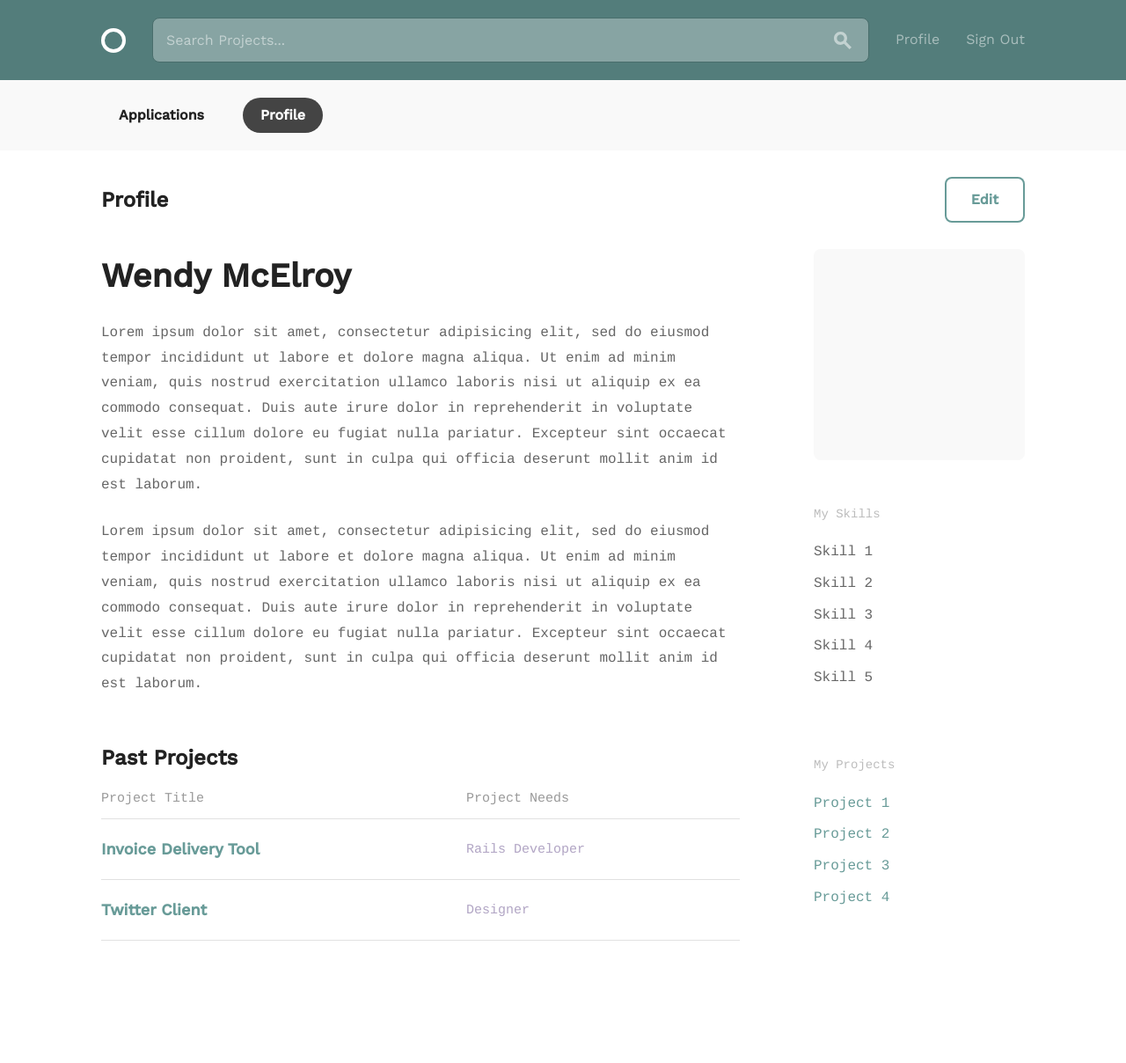
After one commit to AaronMillOro/social_team_builder_django, a Django app: page /teams/profile/ in a window 1280 px wide. The commit adds this page. Shown: the whole page at 88% size. Run offline with Django 3.2, Linux system fonts and the light colour scheme; a user stored in the database is signed in.

Commit message:
ADD: Signals to instanciate Profile when auth.User is registered CODE: Profile_edit form , view and URL

```diff
--- /dev/null
+++ b/team_builder/teams/templates/profile.html
@@ -0,0 +1,92 @@
+{% extends "layout.html" %}
+
+{% block content %}
+
+  <div class="circle--actions--bar">
+    <nav class="bounds">
+      <ul class="circle--pill--list">
+        <li><a href="applications.html">Applications</a></li>
+        <li><a class="selected" href="profile.html">Profile</a></li>
+      </ul>
+    </nav>
+  </div>
+
+  <div class="bounds circle--page">
+    <div class="circle--page--header circle--fluid">
+      <div class="circle--fluid--cell circle--fluid--primary">
+        <h2>Profile</h2>
+      </div>
+      <div class="circle--fluid--cell circle--fluid--secondary">
+        <a class="button icon-on-left" href="profile_edit.html">Edit</a>
+      </div>
+    </div>
+
+    <div class="grid-70">
+      <h1>Wendy McElroy</h1>
+      <div class="circle--article--body">
+        <p>Lorem ipsum dolor sit amet, consectetur adipisicing elit, sed do eiusmod tempor incididunt ut labore et dolore magna aliqua. Ut enim ad minim veniam, quis nostrud exercitation ullamco laboris nisi ut aliquip ex ea commodo consequat. Duis aute irure dolor in reprehenderit in voluptate velit esse cillum dolore eu fugiat nulla pariatur. Excepteur sint occaecat cupidatat non proident, sunt in culpa qui officia deserunt mollit anim id est laborum.</p>
+
+        <p>Lorem ipsum dolor sit amet, consectetur adipisicing elit, sed do eiusmod tempor incididunt ut labore et dolore magna aliqua. Ut enim ad minim veniam, quis nostrud exercitation ullamco laboris nisi ut aliquip ex ea commodo consequat. Duis aute irure dolor in reprehenderit in voluptate velit esse cillum dolore eu fugiat nulla pariatur. Excepteur sint occaecat cupidatat non proident, sunt in culpa qui officia deserunt mollit anim id est laborum.</p>
+      </div>
+
+      <h2>Past Projects</h2>
+      <table class="u-full-width circle--table">
+        <thead>
+          <tr>
+            <th>Project Title</th>
+            <th class="circle--cell--right">Project Needs</th>
+          </tr>
+        </thead>
+        <tbody>
+          <tr class="clickable-row" data-href="project.html">
+            <td>
+              <h3>Invoice Delivery Tool</h3>
+            </td>
+            <td class="circle--cell--right">
+              <span class="secondary-label">Rails Developer</span>
+            </td>
+          </tr>
+          <tr class="clickable-row" data-href="project.html">
+            <td>
+              <h3>Twitter Client</h3>
+            </td>
+            <td class="circle--cell--right">
+              <span class="secondary-label">Designer</span>
+            </td>
+          </tr>
+        </tbody>
+      </table>
+    </div>
+
+    <div class="grid-25 grid-push-5">
+
+      <div class="circle--secondary--module">
+        <div class="circle--primary--avatar">
+
+        </div>
+      </div>
+
+      <div class="circle--secondary--module">
+        <h4>My Skills</h4>
+        <ul class="unloaded">
+          <li>Skill 1</li>
+          <li>Skill 2</li>
+          <li>Skill 3</li>
+          <li>Skill 4</li>
+          <li>Skill 5</li>
+        </ul>
+      </div>
+
+      <div class="circle--secondary--module">
+        <h4>My Projects</h4>
+        <ul class="circle--link--list">
+          <li><a>Project 1</a></li>
+          <li><a>Project 2</a></li>
+          <li><a>Project 3</a></li>
+          <li><a>Project 4</a></li>
+        </ul>
+      </div>
+    </div>
+
+  </div>
+{% endblock %}
--- a/team_builder/teams/templates/signup.html
+++ b/team_builder/teams/templates/signup.html
@@ -6,7 +6,7 @@
     <h2>Sign Up</h2>
     <form method="POST" action="{% url 'teams:sign_up' %}">
       {% csrf_token %}
-      {{ form.as_p }}
+      {{ form.as_table }}
       <button class="button-primary">Sign Up</button>
     </form>
   </div>
--- a/team_builder/teams/urls.py
+++ b/team_builder/teams/urls.py
@@ -10,4 +10,6 @@ urlpatterns = [
     url(r'^sign_up/$', views.sign_up, name='sign_up'),
     url(r'^sign_in/$', views.sign_in, name='sign_in'),
     url(r'^sign_out/$', views.sign_out, name='sign_out'),
+    url(r'^profile/$', views.profile, name='profile'),
+    url(r'^profile_edit/$', views.profile_edit, name='profile_edit'),
 ]
--- a/team_builder/teams/views.py
+++ b/team_builder/teams/views.py
@@ -1,6 +1,8 @@
+from django.db import transaction
 from django.contrib import messages
 from django.contrib.auth import (authenticate, login, logout,
                                  update_session_auth_hash)
+from django.contrib.auth.decorators import login_required
 from django.contrib.auth.forms import AuthenticationForm, UserCreationForm
 from django.http import HttpResponseRedirect
 from django.shortcuts import redirect, render
@@ -10,6 +12,7 @@ from . import models
 from . import forms
 
 
+# ---- Sign Up, Sign In and Sign Out logic -------
 def sign_up(request):
     form = UserCreationForm()
     if request.method == 'POST':
@@ -23,8 +26,7 @@ def sign_up(request):
             login(request, user)
             messages.success(request, "You're now a user! ")
             return HttpResponseRedirect(
-                #reverse('accounts:profile'))
-                reverse('index'))
+                reverse('teams:profile_edit'))
     return render(request, 'signup.html', {'form': form})
 
 
@@ -38,8 +40,7 @@ def sign_in(request):
                 if user.is_active:
                     login(request, user)
                     return HttpResponseRedirect(
-                        #reverse('accounts:profile'))
-                        reverse('index')) # for instance
+                        reverse('teams:profile'))
                 else:
                     messages.error(
                         request, "That user account has been disabled.")
@@ -53,3 +54,25 @@ def sign_out(request):
     logout(request)
     messages.success(request, "You've been signed out. Come back soon!")
     return HttpResponseRedirect(reverse('index'))
+
+
+# ---- Profile logic -------
+@login_required
+def profile(request):
+    return render(request, 'profile.html')
+
+
+@login_required
+@transaction.atomic
+def profile_edit(request):
+    if request.method == 'POST':
+        profile_form = forms.ProfileForm(
+            request.POST, request.FILES, instance=request.user.profile)
+        if profile_form.is_valid():
+            profile_form.save()
+            messages.success(request, 'Profile successfully updated!')
+            return redirect('teams:profile')
+    else:
+        profile_form = forms.ProfileForm(instance=request.user.profile)
+    return render(request, 'profile_edit.html',
+        {'profile_form': profile_form})
--- a/team_builder/templates/layout.html
+++ b/team_builder/templates/layout.html
@@ -58,7 +58,8 @@
                 <li><a href="{% url 'teams:sign_up' %}">Sign Up</a></li>
                 <li><a href="{% url 'teams:sign_in' %}">Sign In</a></li>
               {% else %}
-                <li><a href="{% url 'teams:sign_out' %}">Sign Out</a></li> -->
+              <li><a href="{% url 'teams:profile' %}">Profile</a></li>
+                <li><a href="{% url 'teams:sign_out' %}">Sign Out</a></li>
               {% endif %}
             </ul>
           </nav>
```
Also changed, not shown: team_builder/teams/forms.py (+28 -0 lines), team_builder/teams/models.py (+15 -1 lines), team_builder/teams/templates/profile_edit.html (added, +19 -0 lines), team_builder/db.sqlite3, team_builder/teams/migrations/0002_profile_fullname.py (added).
